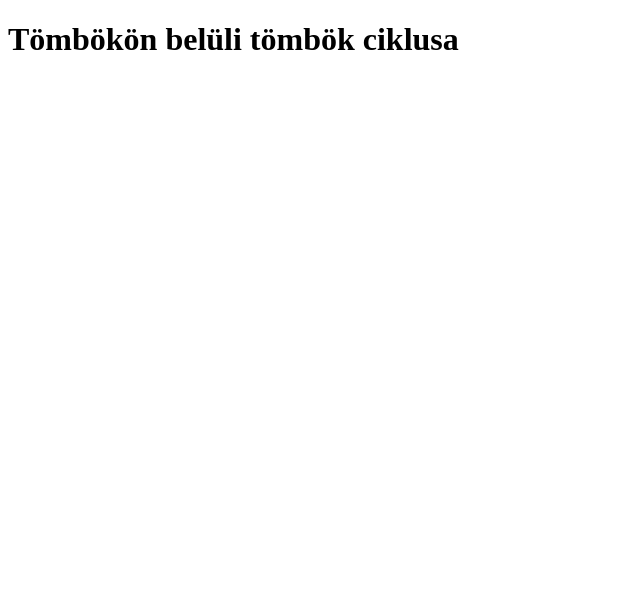
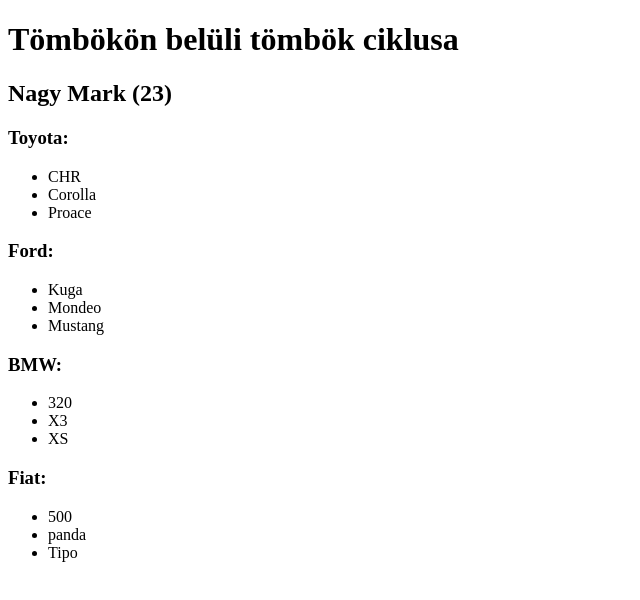
Before and after one commit to markopolo222/D463R1WebProgAlap, a plain HTML site: page D463R1_1125/D463R1_arraytoarrayfor.htm in a window 1280 px wide. Shown: the whole page, without its empty margins (0-640 px from the left). Drawn offline with Linux system fonts and the light colour scheme.

Commit message:
29.pract

```diff
--- a/D463R1_1125/D463R1_arraytoarrayfor.htm
+++ b/D463R1_1125/D463R1_arraytoarrayfor.htm
@@ -19,18 +19,30 @@
             "cars": [
                 {"name": "Toyota", "models": ["CHR", "Corolla", "Proace"]},
                 {"name": "Ford", "models": ["Kuga", "Mondeo", "Mustang"]},
-                {"name": "BMW", "moldels": ["320", "X3", "XS"]},
+                {"name": "BMW", "models": ["320", "X3", "XS"]},
                 {"name": "Fiat", "models": ["500", "panda", "Tipo"]}
 
             ]
-        }
+        };
 
         const jsonD463R1 = document.getElementById("jsonD463R1");
         const h2 = document.createElement("h2");
-        h2.innerHTML = '<span><b>$(NMObj["name"])</b></span>' ($(NMObj["age"]));
+        h2.innerHTML = `<span><b>${NMObj["name"]}</b></span> (${NMObj["age"]})`;
         jsonD463R1.appendChild(h2);
 
         for(let i = 0; i < NMObj["cars"].length; i++){
+            const h3 = document.createElement("h3");
+            h3.innerHTML = `<span><b>${NMObj["cars"][i]["name"]}</b></span>:`;
+            jsonD463R1.appendChild(h3);
+
+            const ul = document.createElement('ul');
+            jsonD463R1.appendChild(ul);
+
+            for(let j = 0; j < NMObj["cars"][i]["models"].length; j++){
+                const li = document.createElement('li');
+                li.innerHTML = NMObj["cars"][i]["models"][j];
+                ul.appendChild(li);
+            }
 
         }
     </script>
```
